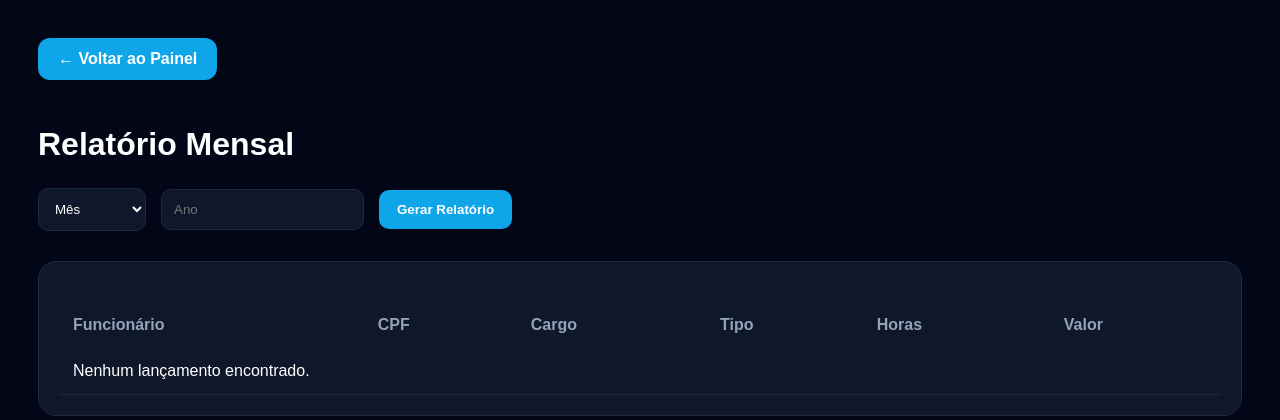
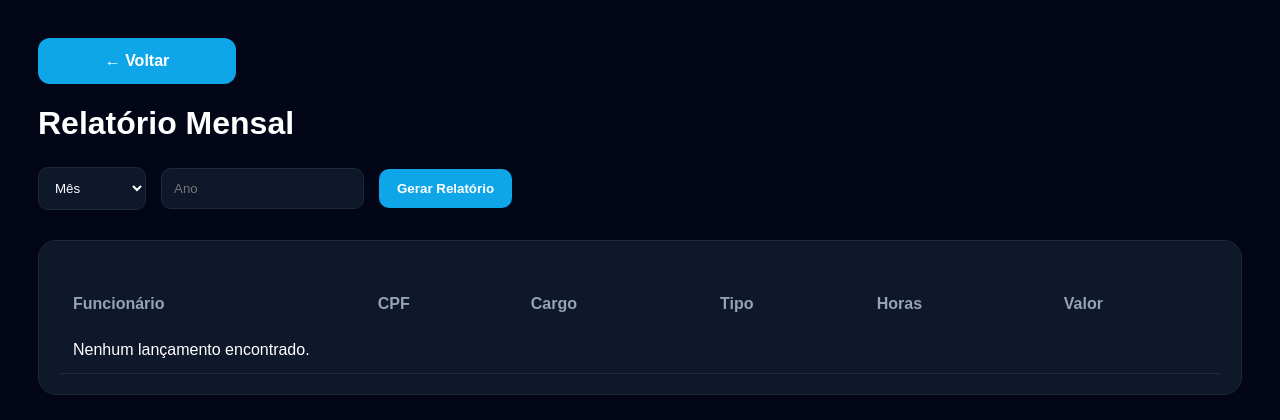
Before and after one commit to Ivan-Ualax/sistema-educacional, a Django app: page /relatorio-mensal/ in a window 1280 px wide. Shown: the top 420 px of the page. Run offline with Django 5.2, Linux system fonts and the light colour scheme.

Commit message:
add voltar relatorio

```diff
--- a/funcionarios/templates/relatorio_mensal.html
+++ b/funcionarios/templates/relatorio_mensal.html
@@ -116,22 +116,19 @@
         }
 
         .btn-voltar {
-            display: inline-flex;
-            align-items: center;
-            gap: 8px;
+            width: 170px;
             background: #0ea5e9;
             color: white;
             text-decoration: none;
-            padding: 12px 20px;
+            padding: 14px;
             border-radius: 12px;
+            text-align: center;
             font-weight: bold;
-            margin-bottom: 25px;
-            transition: 0.2s;
+            display: block;
         }
 
         .btn-voltar:hover {
             background: #0284c7;
-            transform: translateY(-2px);
         }
     </style>
 
@@ -140,7 +137,7 @@
 <body>
 
     <a href="/" class="btn-voltar">
-        ← Voltar ao Painel
+        ← Voltar
     </a>
 
     <h1>Relatório Mensal</h1>
```
